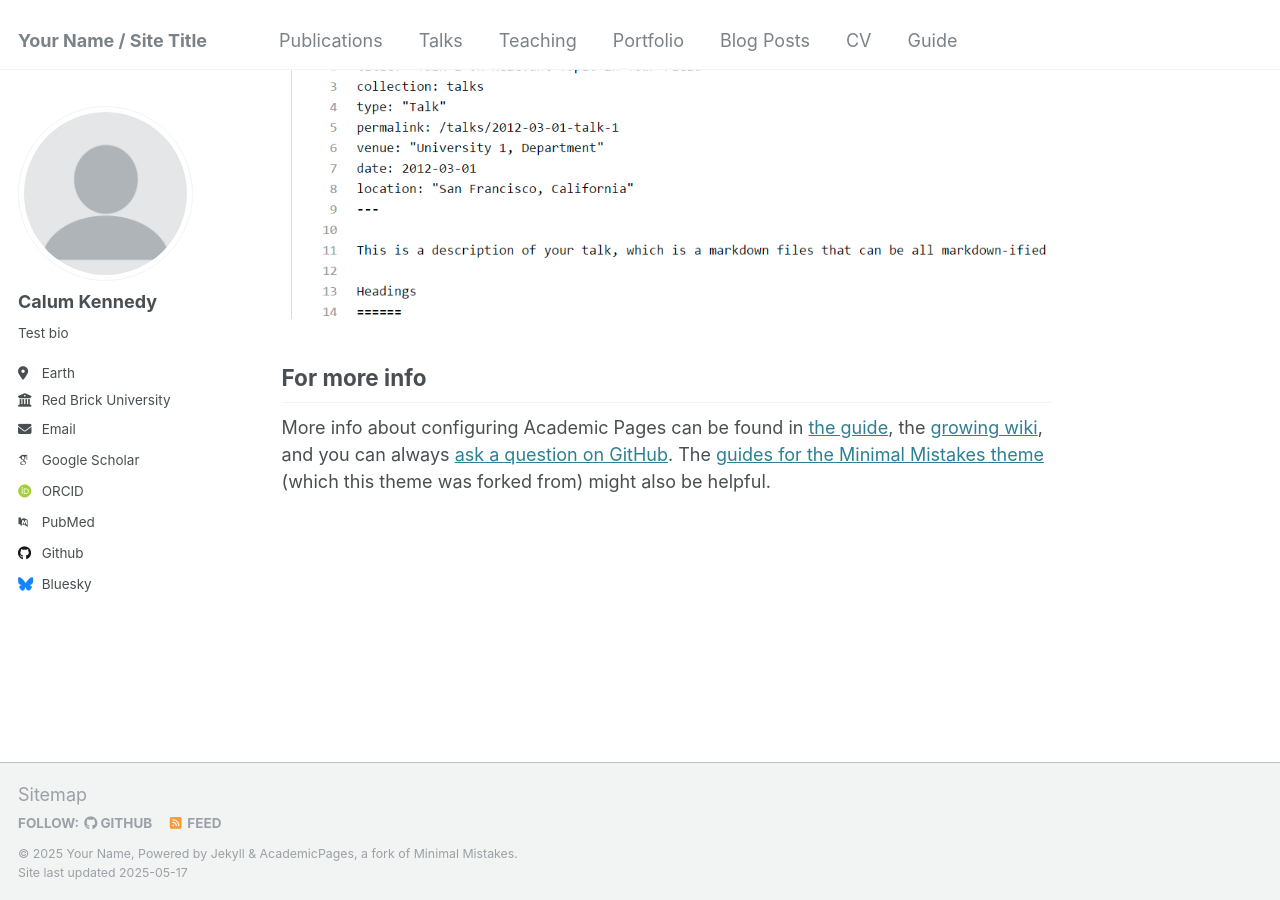
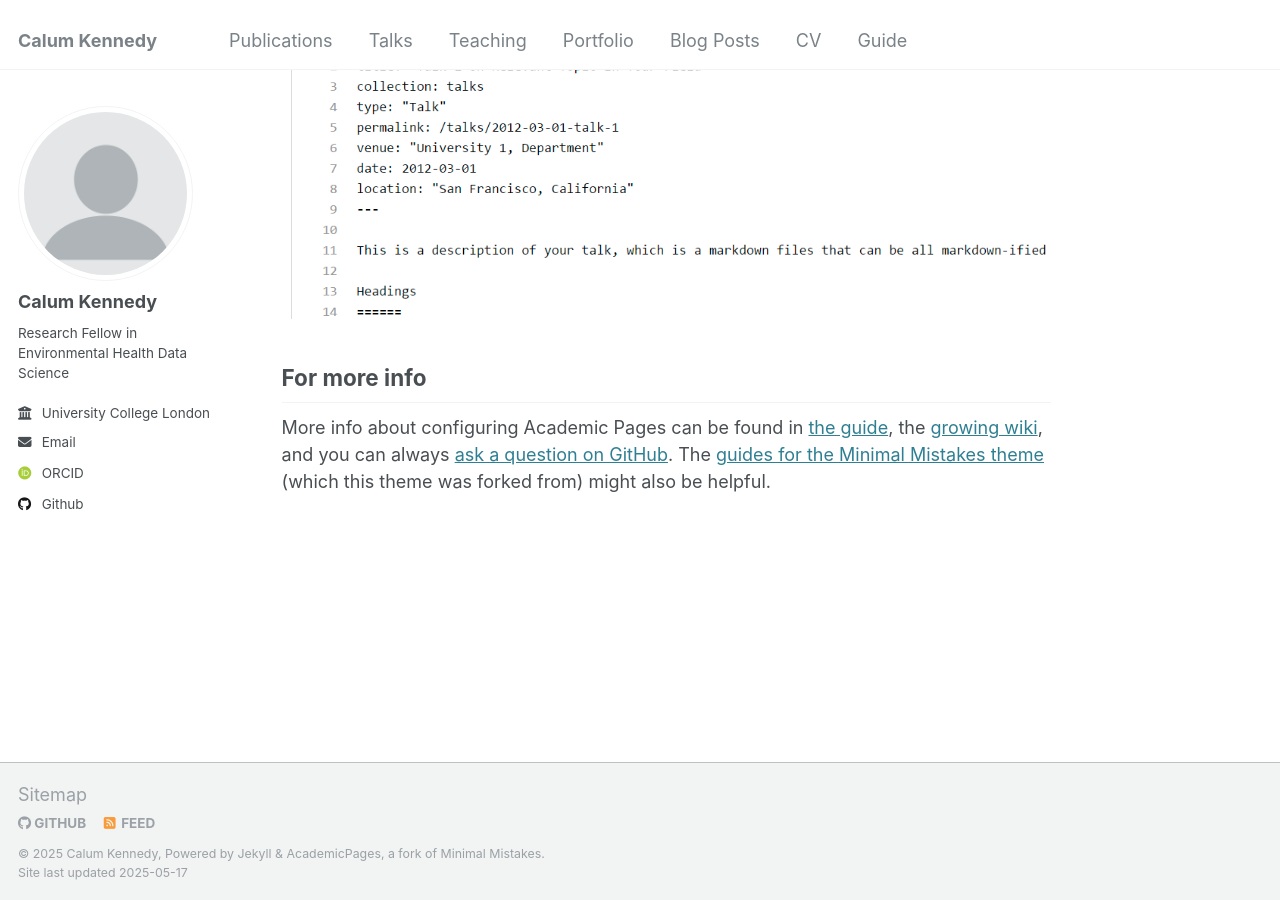
Before and after one commit to calum-kennedy-98/calum-kennedy-98.github.io, a Jekyll site: the page built from _pages/about.md, in a window 1280 px wide and 900 px high, scrolled down 2643 px. Built offline with Jekyll 4.4.1, drawn with Linux system fonts in a browser that asks for light colours; some web fonts are replaced.

Commit message:
Update _config.yml

```diff
--- a/_config.yml
+++ b/_config.yml
@@ -7,11 +7,8 @@
 # server process.
 
 # Basic Site Settings
-locale                   : "en-US"
-title                    : "Your Name / Site Title"
-title_separator          : "-"
-name                     : &name "Your Name"
-description              : &description "personal description"
+locale                   : "en-UK"
+title                    : "Calum Kennedy"
 url                      : https://calum-kennedy-98.github.io # the base hostname & protocol for your site e.g. "https://[your GitHub username].github.io"
 baseurl                  : "" # the subpath of your site, e.g. "/blog"
 repository               : "academicpages/academicpages.github.io"
@@ -24,19 +21,18 @@ author:
   avatar           : "profile.png"
   name             : "Calum Kennedy"
   pronouns         : # example: "she/her"
-  bio              : "Test bio"
-  location         : "Earth"
-  employer         : "Red Brick University"
+  bio              : "Research Fellow in Environmental Health Data Science"
+  employer         : "University College London"
   uri              : # URL
-  email            : "none@example.org"
+  email            : "calum.kennedy.20@ucl.ac.uk"
 
   # Academic websites
   arxiv            : # URL - Update with the correct link to your profile
-  googlescholar    : "https://scholar.google.com/citations?user=PS_CX0AAAAAJ"
+  googlescholar    : # "https://scholar.google.com/citations?user=PS_CX0AAAAAJ"
   impactstory      : # URL
-  orcid            : "http://orcid.org/yourorcidurl"
+  orcid            : "http://orcid.org/0009-0002-6045-324X"
   semantic         : # URL
-  pubmed           : "https://www.ncbi.nlm.nih.gov/pubmed/?term=john+snow"
+  pubmed           : # "https://www.ncbi.nlm.nih.gov/pubmed/?term=john+snow"
   researchgate     : # URL
   scopus           : # URL
 
@@ -44,12 +40,12 @@ author:
   bitbucket        : # Username - Update with your username on the site
   codepen          : # Username
   dribbble         : # Username
-  github           : "academicpages"
+  github           : "calum-kennedy-98"
   kaggle           : # Username
   stackoverflow    : # User number or user number and name (i.e., use "1" or "1/jeff-atwood")
 
   # Social media
-  bluesky          : "bsky.app" # Replace this with you Bluesky username
+  bluesky          : #"bsky.app" # Replace this with you Bluesky username
   facebook         : # Username
   flickr           : # Username
   foursquare       : # Username
```
